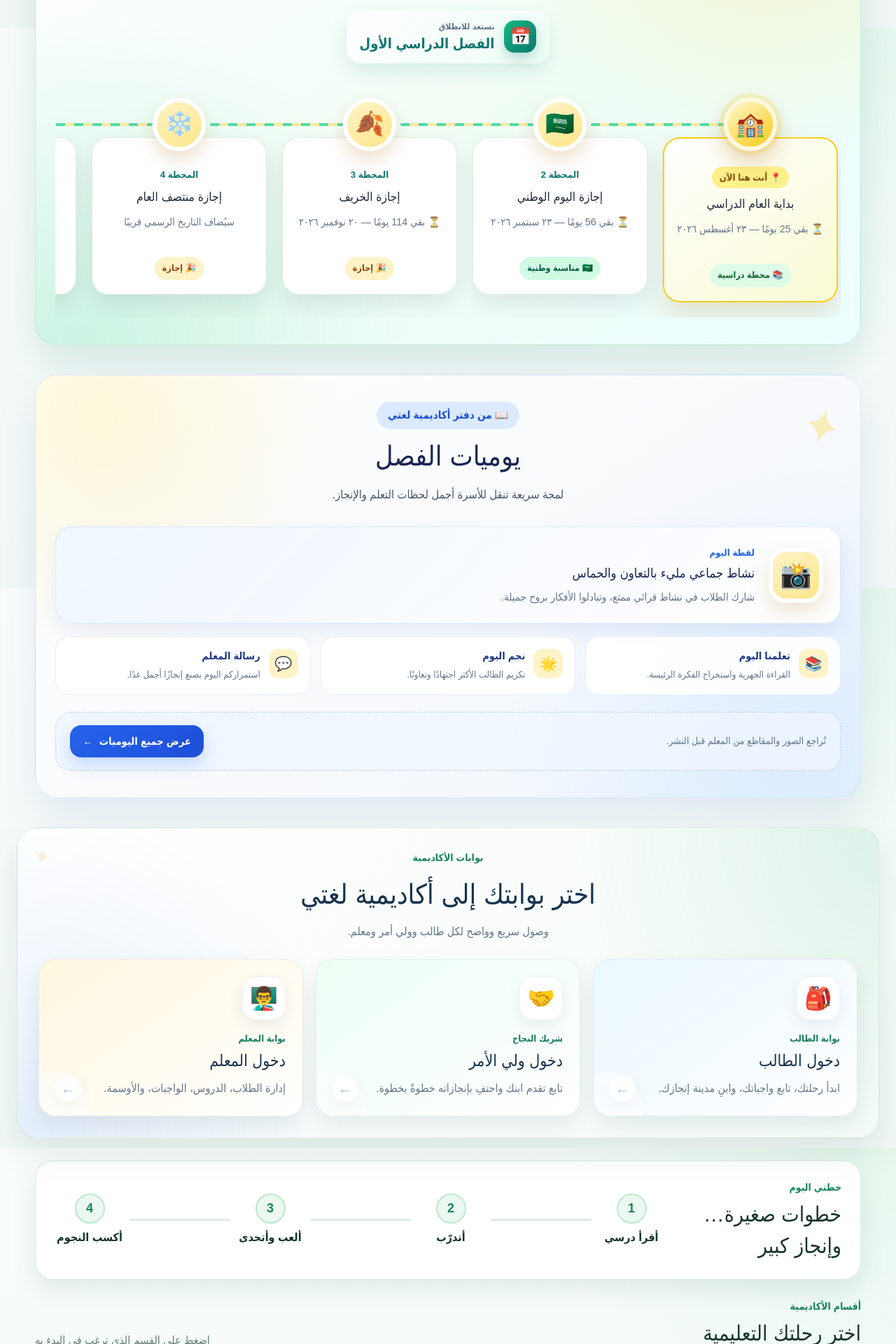
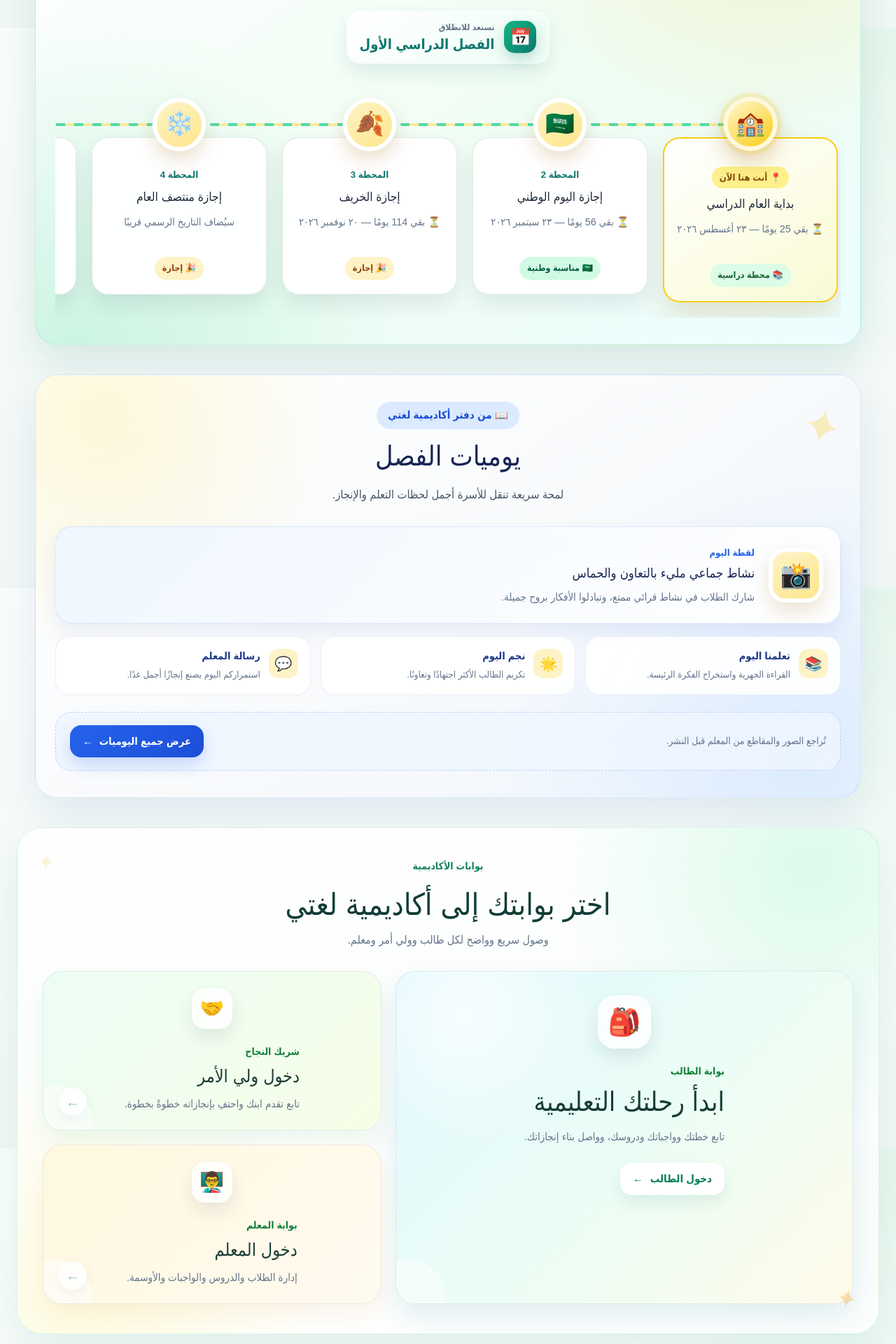
Before and after one commit to a31164949-blip/lughati-academy, a Next.js app in the folder lughati-next/: page / in a window 1280 px wide. Shown: the part 760-2680 px from the top of the page at 70% size. Built offline with nearby package versions, Linux system fonts and the light colour scheme.

Commit message:
تطوير تصميم بوابات الأكاديمية

```diff
--- a/lughati-next/app/globals.css
+++ b/lughati-next/app/globals.css
@@ -3710,3 +3710,312 @@ a {
     animation: none;
   }
 }
+/* بوابات الأكاديمية — التصميم المختصر */
+.academy-gates--compact {
+  position: relative;
+  overflow: hidden;
+  padding: 42px 36px;
+  border: 1px solid rgba(16, 185, 129, 0.14);
+  border-radius: 36px;
+  background:
+    radial-gradient(
+      circle at 92% 8%,
+      rgba(167, 243, 208, 0.38),
+      transparent 28%
+    ),
+    radial-gradient(
+      circle at 8% 92%,
+      rgba(254, 240, 138, 0.25),
+      transparent 26%
+    ),
+    rgba(255, 255, 255, 0.82);
+  box-shadow: 0 24px 55px rgba(15, 118, 110, 0.09);
+}
+
+.academy-gates--compact::before,
+.academy-gates--compact::after {
+  content: "✦";
+  position: absolute;
+  color: rgba(245, 158, 11, 0.34);
+  font-size: 34px;
+  pointer-events: none;
+  animation: academyGateSparkle 3.4s ease-in-out infinite;
+}
+
+.academy-gates--compact::before {
+  top: 24px;
+  left: 28px;
+}
+
+.academy-gates--compact::after {
+  right: 32px;
+  bottom: 24px;
+  animation-delay: 1.2s;
+}
+
+.academy-gates-header {
+  max-width: 680px;
+  margin: 0 auto 30px;
+  text-align: center;
+}
+
+.academy-gates-header h2 {
+  margin: 10px 0 8px;
+  color: #123c36;
+  font-size: clamp(28px, 4vw, 43px);
+  line-height: 1.35;
+}
+
+.academy-gates-header p {
+  margin: 0;
+  color: #64748b;
+  font-size: 16px;
+  line-height: 1.8;
+}
+
+.academy-gates-layout {
+  display: grid;
+  grid-template-columns: minmax(0, 1.15fr) minmax(0, 0.85fr);
+  gap: 20px;
+  align-items: stretch;
+}
+
+.academy-gates-secondary {
+  display: grid;
+  grid-template-rows: repeat(2, minmax(0, 1fr));
+  gap: 20px;
+}
+
+.academy-gate {
+  position: relative;
+  display: flex;
+  align-items: center;
+  gap: 20px;
+  overflow: hidden;
+  min-width: 0;
+  border: 1px solid rgba(148, 163, 184, 0.2);
+  border-radius: 28px;
+  color: inherit;
+  text-decoration: none;
+  transition:
+    transform 220ms ease,
+    box-shadow 220ms ease,
+    border-color 220ms ease;
+}
+
+.academy-gate:hover {
+  transform: translateY(-5px);
+}
+
+.academy-gate:active {
+  transform: scale(0.985);
+}
+
+.academy-gate--featured {
+  min-height: 330px;
+  padding: 34px;
+  background:
+    radial-gradient(
+      circle at 15% 12%,
+      rgba(255, 255, 255, 0.75),
+      transparent 28%
+    ),
+    linear-gradient(135deg, #dff8ff 0%, #ecfdf5 55%, #fffbea 100%);
+  box-shadow: 0 18px 42px rgba(14, 116, 144, 0.12);
+}
+
+.academy-gate--featured:hover {
+  border-color: rgba(14, 165, 233, 0.35);
+  box-shadow: 0 25px 48px rgba(14, 116, 144, 0.18);
+}
+
+.academy-gate--small {
+  min-height: 155px;
+  padding: 24px;
+}
+
+.parent-gate {
+  background: linear-gradient(135deg, #ecfdf5, #f7fee7);
+  box-shadow: 0 15px 32px rgba(22, 163, 74, 0.08);
+}
+
+.teacher-gate {
+  background: linear-gradient(135deg, #fff8df, #fffaf0);
+  box-shadow: 0 15px 32px rgba(217, 119, 6, 0.08);
+}
+
+.academy-gate-icon {
+  display: grid;
+  place-items: center;
+  width: 76px;
+  height: 76px;
+  flex: 0 0 76px;
+  border: 1px solid rgba(255, 255, 255, 0.75);
+  border-radius: 24px;
+  background: rgba(255, 255, 255, 0.8);
+  box-shadow:
+    0 12px 26px rgba(15, 23, 42, 0.09),
+    inset 0 1px 0 rgba(255, 255, 255, 0.95);
+  font-size: 38px;
+  transition: transform 220ms ease;
+}
+
+.academy-gate:hover .academy-gate-icon {
+  transform: rotate(-4deg) scale(1.07);
+}
+
+.academy-gate--small .academy-gate-icon {
+  width: 58px;
+  height: 58px;
+  flex-basis: 58px;
+  border-radius: 19px;
+  font-size: 28px;
+}
+
+.academy-gate-content {
+  min-width: 0;
+  flex: 1;
+}
+
+.academy-gate-label {
+  display: inline-block;
+  margin-bottom: 7px;
+  color: #15803d;
+  font-size: 14px;
+  font-weight: 800;
+}
+
+.academy-gate-content h3 {
+  margin: 0 0 8px;
+  color: #173c36;
+  font-size: 25px;
+  line-height: 1.4;
+}
+
+.academy-gate--featured .academy-gate-content h3 {
+  font-size: clamp(27px, 3.2vw, 38px);
+}
+
+.academy-gate-content p {
+  margin: 0;
+  color: #64748b;
+  font-size: 15px;
+  line-height: 1.8;
+}
+
+.academy-gate-action {
+  display: inline-flex;
+  align-items: center;
+  gap: 10px;
+  margin-top: 24px;
+  padding: 12px 18px;
+  border-radius: 16px;
+  background: #ffffff;
+  color: #087f5b;
+  box-shadow: 0 10px 22px rgba(15, 118, 110, 0.11);
+  font-size: 15px;
+  font-weight: 800;
+}
+
+.academy-gate-arrow {
+  display: grid;
+  place-items: center;
+  width: 40px;
+  height: 40px;
+  flex: 0 0 40px;
+  border-radius: 50%;
+  background: rgba(255, 255, 255, 0.76);
+  color: #0f766e;
+  font-size: 20px;
+  transition: transform 220ms ease;
+}
+
+.academy-gate:hover .academy-gate-arrow {
+  transform: translateX(-4px);
+}
+
+@keyframes academyGateSparkle {
+  0%,
+  100% {
+    opacity: 0.35;
+    transform: scale(0.85) rotate(0deg);
+  }
+
+  50% {
+    opacity: 0.85;
+    transform: scale(1.15) rotate(12deg);
+  }
+}
+
+@media (max-width: 820px) {
+  .academy-gates--compact {
+    padding: 32px 22px;
+    border-radius: 30px;
+  }
+
+  .academy-gates-layout {
+    grid-template-columns: 1fr;
+  }
+
+  .academy-gates-secondary {
+    grid-template-columns: repeat(2, minmax(0, 1fr));
+    grid-template-rows: auto;
+  }
+
+  .academy-gate--featured {
+    min-height: 260px;
+  }
+}
+
+@media (max-width: 640px) {
+  .academy-gates--compact {
+    padding: 28px 16px;
+  }
+
+  .academy-gates-secondary {
+    grid-template-columns: 1fr;
+  }
+
+  .academy-gate,
+  .academy-gate--featured,
+  .academy-gate--small {
+    min-height: auto;
+    padding: 22px 18px;
+    border-radius: 23px;
+  }
+
+  .academy-gate--featured {
+    flex-direction: column;
+    align-items: flex-start;
+  }
+
+  .academy-gate-icon {
+    width: 62px;
+    height: 62px;
+    flex-basis: 62px;
+    border-radius: 20px;
+    font-size: 31px;
+  }
+
+  .academy-gate-content h3,
+  .academy-gate--featured .academy-gate-content h3 {
+    font-size: 23px;
+  }
+
+  .academy-gate-content p {
+    font-size: 14px;
+  }
+}
+
+@media (prefers-reduced-motion: reduce) {
+  .academy-gates--compact::before,
+  .academy-gates--compact::after {
+    animation: none;
+  }
+
+  .academy-gate,
+  .academy-gate-icon,
+  .academy-gate-arrow {
+    transition: none;
+  }
+}
--- a/lughati-next/app/page.tsx
+++ b/lughati-next/app/page.tsx
@@ -282,45 +282,67 @@ useEffect(() => {
       </section>
       <AcademicJourney events={academicJourneyEvents} />
       <ClassDiary />
-      <section className="academy-gates">
+      <section className="academy-gates academy-gates--compact">
   <div className="academy-gates-header">
     <span className="section-label">بوابات الأكاديمية</span>
     <h2>اختر بوابتك إلى أكاديمية لغتي</h2>
-    <p>
-      وصول سريع وواضح لكل طالب وولي أمر ومعلم.
-    </p>
+    <p>وصول سريع وواضح لكل طالب وولي أمر ومعلم.</p>
   </div>
 
-  <div className="academy-gates-grid">
-    <Link href="/login" className="academy-gate student-gate">
+  <div className="academy-gates-layout">
+    <Link
+      href="/login"
+      className="academy-gate academy-gate--featured student-gate"
+    >
       <span className="academy-gate-icon">🎒</span>
-      <div>
+
+      <div className="academy-gate-content">
         <span className="academy-gate-label">بوابة الطالب</span>
-        <h3>دخول الطالب</h3>
-        <p>ابدأ رحلتك، تابع واجباتك، وابنِ مدينة إنجازك.</p>
+        <h3>ابدأ رحلتك التعليمية</h3>
+        <p>تابع خطتك وواجباتك ودروسك، وواصل بناء إنجازاتك.</p>
+
+        <span className="academy-gate-action">
+          دخول الطالب
+          <span aria-hidden="true">←</span>
+        </span>
       </div>
-      <span className="academy-gate-arrow">←</span>
     </Link>
 
-    <Link href="/parent" className="academy-gate parent-gate">
+    <div className="academy-gates-secondary">
+      <Link
+        href="/parent"
+        className="academy-gate academy-gate--small parent-gate"
+      >
         <span className="academy-gate-icon">🤝</span>
-      <div>
+
+        <div className="academy-gate-content">
           <span className="academy-gate-label">شريك النجاح</span>
           <h3>دخول ولي الأمر</h3>
           <p>تابع تقدم ابنك واحتفِ بإنجازاته خطوةً بخطوة.</p>
         </div>
-      <span className="academy-gate-arrow">←</span>
+
+        <span className="academy-gate-arrow" aria-hidden="true">
+          ←
+        </span>
       </Link>
 
-    <Link href="/teacher-login" className="academy-gate teacher-gate">
+      <Link
+        href="/teacher-login"
+        className="academy-gate academy-gate--small teacher-gate"
+      >
         <span className="academy-gate-icon">👨‍🏫</span>
-      <div>
+
+        <div className="academy-gate-content">
           <span className="academy-gate-label">بوابة المعلم</span>
           <h3>دخول المعلم</h3>
-        <p>إدارة الطلاب، الدروس، الواجبات، والأوسمة.</p>
+          <p>إدارة الطلاب والدروس والواجبات والأوسمة.</p>
         </div>
-      <span className="academy-gate-arrow">←</span>
+
+        <span className="academy-gate-arrow" aria-hidden="true">
+          ←
+        </span>
       </Link>
+    </div>
   </div>
 </section>
 
```
Lines whose indentation alone changed are shown as unchanged.
